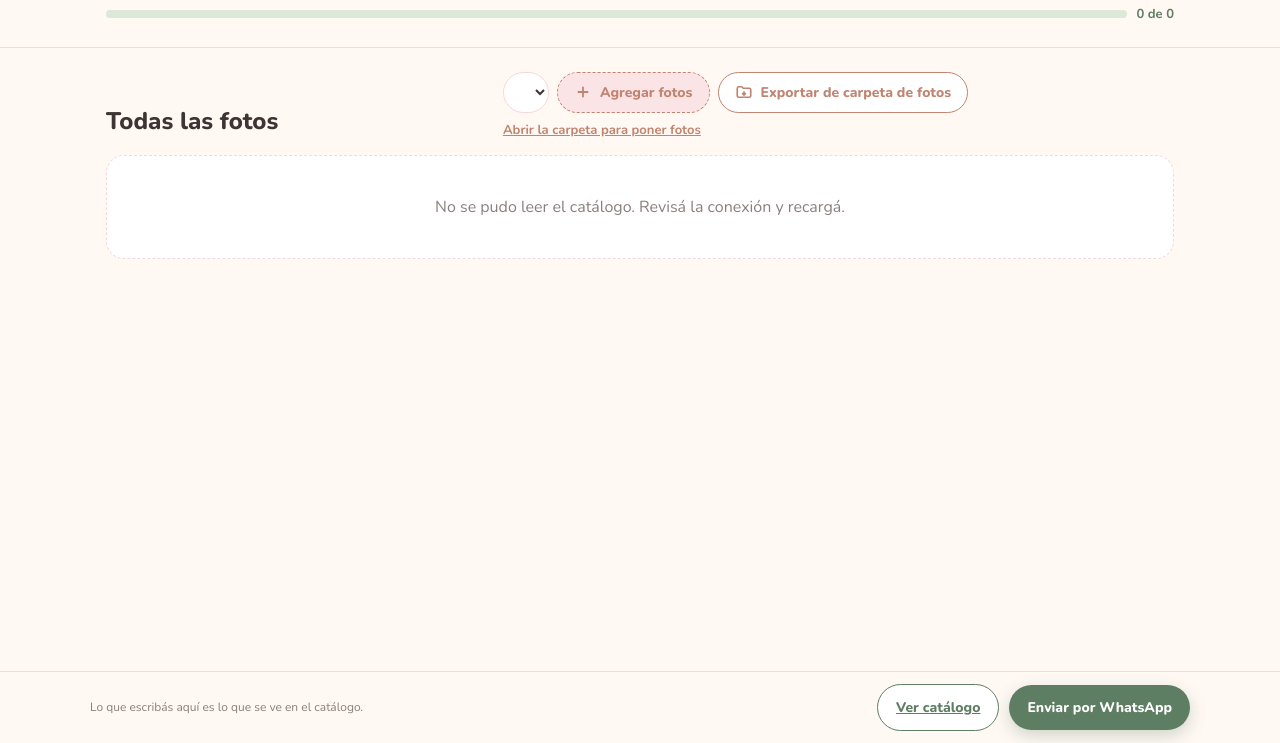
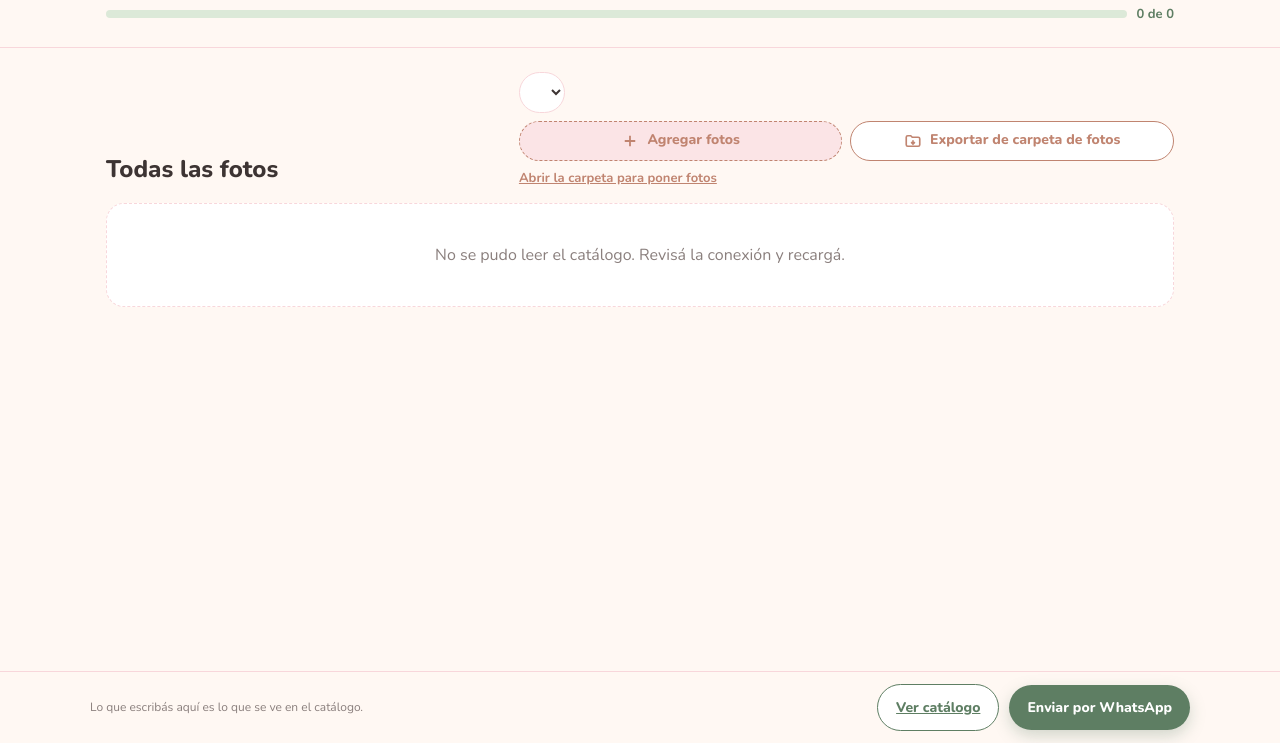
Before and after one commit to josecaste251-commits/regalosplus, a plain HTML site: page precios/index.html in a window 1280 px wide. Shown: the part 57-800 px from the top of the page. Drawn offline with nearby package versions, Linux system fonts and the light colour scheme.

Commit message:
Organizador: boton de carpeta al lado de Agregar fotos
Co-Authored-By: Claude Opus 5.5 <noreply@anthropic.com>
Claude-Session: https://claude.ai/code/session_01RDSM2pWqQYW2ewjUQjEV2Z

```diff
--- a/precios/index.html
+++ b/precios/index.html
@@ -56,6 +56,9 @@ main{max-width:1100px;margin:auto;padding:18px 16px}
 body.inicio .pick{display:inline-block}
 .add{display:inline-flex;align-items:center;gap:8px;padding:10px 16px;border-radius:999px;background:var(--rosa);border:1.5px dashed var(--cobre);font-weight:800;font-size:14px;color:var(--cobre)}
 .add:hover{background:var(--rosa2)}
+.btns{display:flex;gap:8px;width:100%;align-items:stretch}
+.btns .add{flex:1;justify-content:center;text-align:center;line-height:1.2;padding:10px 12px}
+.btns .add svg{flex:none}
 .add.carp{background:#fff;border-style:solid}
 .carp-link{font-size:13px;font-weight:700;color:var(--cobre);text-decoration:underline;width:100%}
 
@@ -132,6 +135,7 @@ body.inicio .pick{display:inline-block}
     <div><h2 id="secTitle">Todas las fotos</h2><p id="secDesc"></p></div>
     <div class="acts">
       <select class="pick" id="secPick" aria-label="Sección de las fotos nuevas"></select>
+      <div class="btns">
       <button class="add" id="addBtn">
         <svg width="18" height="18" viewBox="0 0 24 24" fill="none" stroke="currentColor" stroke-width="2.4"><path d="M12 5v14M5 12h14"/></svg>
         Agregar fotos
@@ -140,6 +144,7 @@ body.inicio .pick{display:inline-block}
         <svg width="18" height="18" viewBox="0 0 24 24" fill="none" stroke="currentColor" stroke-width="2.2"><path d="M3 7a2 2 0 0 1 2-2h4l2 2h8a2 2 0 0 1 2 2v8a2 2 0 0 1-2 2H5a2 2 0 0 1-2-2z"/><path d="M12 11v5M9.5 13.5 12 16l2.5-2.5"/></svg>
         Exportar de carpeta de fotos
       </button>
+      </div>
       <a class="carp-link" id="carpetaLink" target="_blank" rel="noopener">Abrir la carpeta para poner fotos</a>
     </div>
   </div>
```
